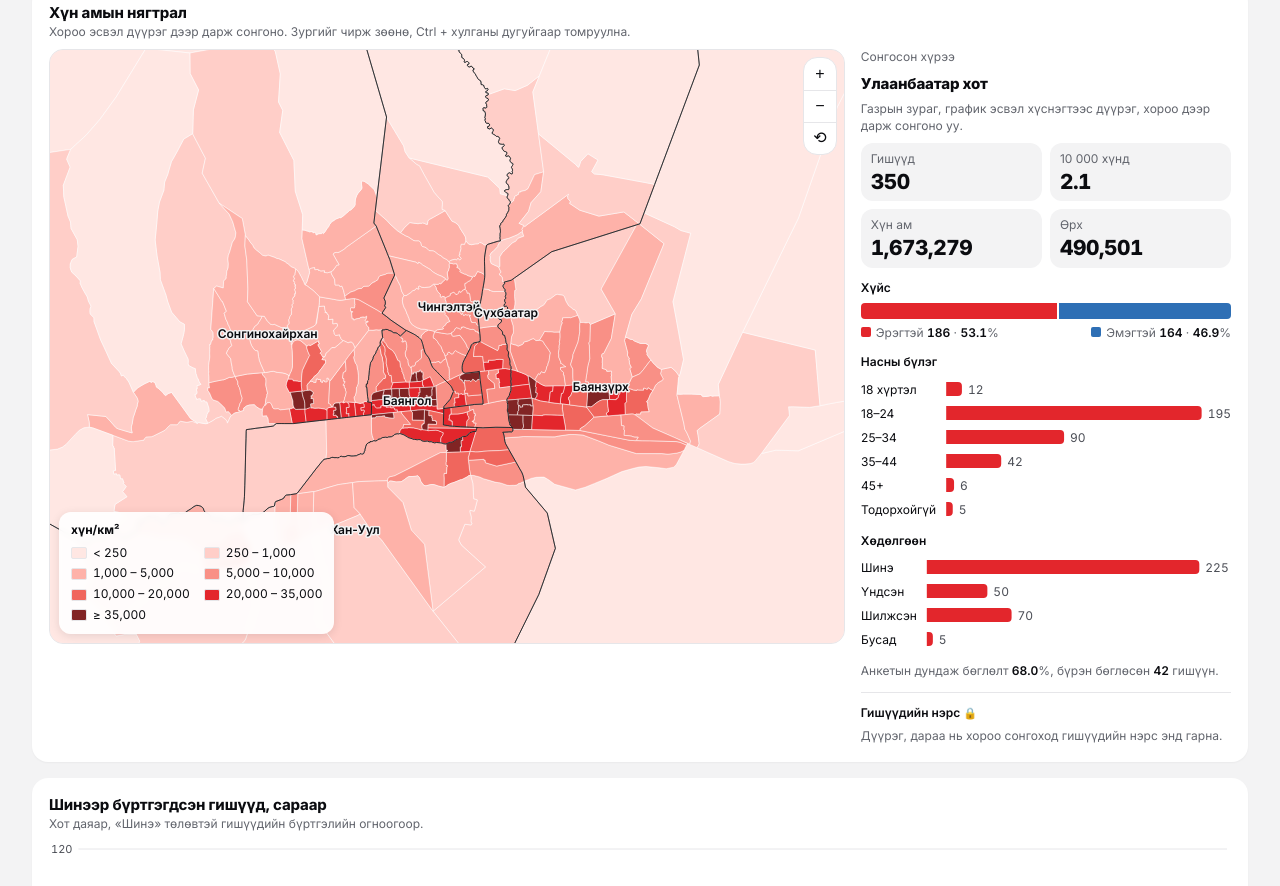
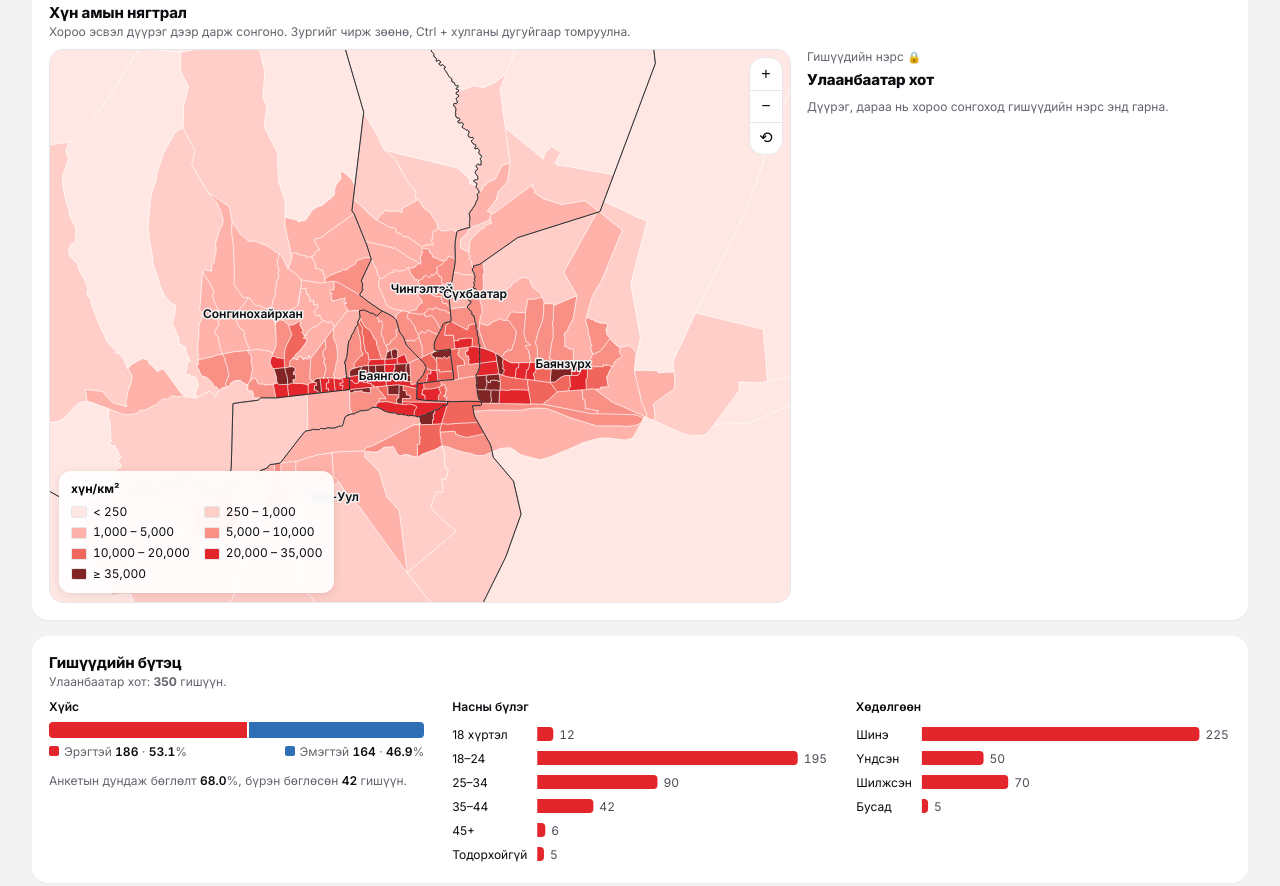
Before and after one commit to Otgoo0247/ub, a plain HTML site: page public/index.html in a window 1280 px wide. Shown: the part 394-1280 px from the top of the page. Drawn offline with Linux system fonts and the light colour scheme; no server answers.

Commit message:
Add files via upload

```diff
--- a/public/css/ub.css
+++ b/public/css/ub.css
@@ -203,3 +203,16 @@
 .ub-legend-over .ub-legend-list{grid-template-columns:repeat(2,minmax(0,auto));gap:4px 14px}
 .ub-mapside > .ub-sel:first-child{border-top:0;padding-top:0}
 @media (max-width:520px){.ub-legend-over{left:6px;bottom:6px;padding:8px 10px}.ub-legend-over .ub-legend-list{grid-template-columns:minmax(0,auto)}}
+.ub-mapgrid{grid-template-columns:minmax(0,1.75fr) minmax(320px,1fr)}
+@media (max-width:820px){.ub-mapgrid{grid-template-columns:minmax(0,1fr)}}
+.ub-names-side{display:flex;flex-direction:column;gap:4px;min-width:0}
+.ub-names-side .ub-names{border-top:0;padding-top:6px;margin-top:0}
+.ub-names-side .ub-names-wrap{max-height:min(560px,70vh)}
+.ub-names-side .ub-names-table{min-width:500px}
+.ub-names-side .ub-names-table td,.ub-names-side .ub-names-table th{padding:6px 8px}
+.ub-mem-grid{display:flex;flex-wrap:wrap;gap:var(--cds-gap-lg) 28px;align-items:flex-start}
+.ub-mem-detail{flex:3 1 620px;display:grid;grid-template-columns:repeat(auto-fit,minmax(220px,1fr));gap:var(--cds-gap-lg) 28px;min-width:0}
+.ub-mem-col{min-width:0}
+.ub-mem-col .ub-split,.ub-mem-col .ub-msub{margin-top:0}
+.ub-mem-grid .ub-sel-kh{flex:1 1 260px;min-width:0;margin-top:0}
+#ub-members .ub-supp{margin:0 0 var(--cds-gap-sm)}
--- a/public/index.html
+++ b/public/index.html
@@ -96,19 +96,28 @@
             </div>
           </figure>
           <div class="ub-mapside">
-              <section class="ub-sel" id="ub-sel" aria-labelledby="ub-sel-t">
-                <p class="ub-sel-k">Сонгосон хүрээ</p>
-                <h3 class="ub-sel-t" id="ub-sel-t"><span data-draw="scope-name" data-source="summary" data-field="scope" data-row="0">—</span></h3>
-                <p class="ub-sel-hint ub-sel-none">Газрын зураг, график эсвэл хүснэгтээс дүүрэг, хороо дээр дарж сонгоно уу.</p>
-                <dl class="ub-sel-grid">
-                  <div><dt>Гишүүд</dt><dd><b data-draw="sum" data-k="members" data-f="int" data-source="summary" data-field="members" data-row="0">—</b></dd></div>
-                  <div><dt>10 000 хүнд</dt><dd><b data-draw="sum" data-k="mem_rate" data-f="dec1" data-source="summary" data-field="mem_rate" data-row="0">—</b></dd></div>
-                  <div><dt>Хүн ам</dt><dd><b data-draw="sum" data-k="pop" data-f="int" data-source="summary" data-field="pop" data-row="0">—</b></dd></div>
-                  <div><dt>Өрх</dt><dd><b data-draw="sum" data-k="hh" data-f="int" data-source="summary" data-field="hh" data-row="0">—</b></dd></div>
-                </dl>
+            <section class="ub-names-side" id="ub-names-side" aria-labelledby="ub-names-t">
+              <p class="ub-sel-k">Гишүүдийн нэрс <span class="ub-lock" title="Нэвтэрсэн хэрэглэгчид л харагдана">🔒</span></p>
+              <h3 class="ub-sel-t" id="ub-names-t"><span data-draw="scope-name" data-source="summary" data-field="scope" data-row="0">—</span></h3>
+              <div class="ub-names" id="ub-names">
+                <div data-draw="member-list"></div>
+              </div>
+            </section>
+          </div>
+        </div>
+      </section>
+
+      <section class="ub-card" id="ub-members">
+        <div class="ub-card-head">
+          <h2 class="ub-h2">Гишүүдийн бүтэц</h2>
+          <p class="ub-note"><span data-draw="scope-name" data-source="mem_scope" data-field="scope" data-row="0">—</span>:
+            <b data-draw="sum" data-k="members" data-f="int" data-source="mem_scope" data-field="members" data-row="0">—</b> гишүүн.</p>
+        </div>
         <p class="ub-supp ub-mem-zero" hidden>Энэ хүрээнд бүртгэлтэй гишүүн алга.</p>
         <p class="ub-supp ub-mem-supp" hidden>Хувь хүнийг таних эрсдэлээс сэргийлж энэ хүрээний хүйс, нас, хөдөлгөөний задаргааг нууцалсан.</p>
+        <div class="ub-mem-grid">
           <div class="ub-mem-detail">
+            <div class="ub-mem-col">
               <div class="ub-split">
                 <p class="ub-split-t">Хүйс</p>
                 <div class="ub-splitbar" data-draw="split" data-a="malepct" data-source="mem_scope"></div>
@@ -117,27 +126,26 @@
                   <span><i class="ub-swatch ub-c2"></i>Эмэгтэй <b data-draw="sum" data-k="female" data-f="int" data-source="mem_scope" data-field="female" data-row="0">—</b> · <b data-draw="sum" data-k="femalepct" data-f="pct" data-source="mem_scope" data-field="femalepct" data-row="0">—</b>%</span>
                 </div>
               </div>
+              <p class="ub-anket">Анкетын дундаж бөглөлт <b data-draw="sum" data-k="anket_avg" data-f="pct" data-source="mem_scope" data-field="anket_avg" data-row="0">—</b>%,
+                бүрэн бөглөсөн <b data-draw="sum" data-k="anket_full" data-f="int" data-source="mem_scope" data-field="anket_full" data-row="0">—</b> гишүүн.</p>
+            </div>
+            <div class="ub-mem-col">
               <div class="ub-msub">
                 <p class="ub-split-t">Насны бүлэг</p>
                 <div class="ub-chart ub-chart-s" data-draw="mem-age" data-source="mem_scope"></div>
               </div>
+            </div>
+            <div class="ub-mem-col">
               <div class="ub-msub">
                 <p class="ub-split-t">Хөдөлгөөн</p>
                 <div class="ub-chart ub-chart-s" data-draw="mem-move" data-source="mem_scope"></div>
               </div>
-                  <p class="ub-anket">Анкетын дундаж бөглөлт <b data-draw="sum" data-k="anket_avg" data-f="pct" data-source="mem_scope" data-field="anket_avg" data-row="0">—</b>%,
-                    бүрэн бөглөсөн <b data-draw="sum" data-k="anket_full" data-f="int" data-source="mem_scope" data-field="anket_full" data-row="0">—</b> гишүүн.</p>
+            </div>
           </div>
           <div class="ub-sel-kh" hidden>
             <p class="ub-split-t">Хороодын гишүүд</p>
             <div class="ub-chart ub-chart-s" data-draw="mem-khoroos" data-source="khoroo_m"></div>
             <p class="ub-note" data-draw="mem-khoroos-note">—</p>
-                </div>
-                <div class="ub-names" id="ub-names">
-                  <p class="ub-split-t">Гишүүдийн нэрс <span class="ub-lock" title="Нууц үгээр хамгаалсан">🔒</span></p>
-                  <div data-draw="member-list"></div>
-                </div>
-              </section>
           </div>
         </div>
       </section>
--- a/public/js/members.js
+++ b/public/js/members.js
@@ -7,6 +7,8 @@
   const API = '/api/members';
   const cache = new Map();
   let token = 0;
+  // Нарийн баганад багтаахын тулд урт хөдөлгөөний нэрийг товчилно (бүтэн нэр нь title-д).
+  const SHORT = { 'Намын хороо дотор үүр солигдсон': 'Үүр солигдсон', 'Намын баг/хороо солигдсон': 'Хороо солигдсон', 'Гишүүнчлэл сэргээсэн': 'Сэргээсэн', 'Шилжих хүсэлт илгээсэн': 'Шилжих хүсэлт' };
 
   const el = (tag, cls, text) => { const e = document.createElement(tag); if (cls) e.className = cls; if (text != null) e.textContent = text; return e; };
   const note = (text) => el('p', 'ub-note ub-names-note', text);
@@ -34,8 +36,8 @@
     const tb = el('tbody');
     res.members.forEach((m, i) => {
       const row = el('tr');
-      [[i + 1, 'n'], [m.n], [m.a == null ? '—' : m.a, 'n'], [m.g], [m.u || '—'], [m.d ? `${m.m} (${m.d})` : m.m], [m.k == null ? '—' : `${m.k}%`, 'n']]
-        .forEach(([v, c]) => row.append(el('td', c || null, String(v))));
+      [[i + 1, 'n'], [m.n], [m.a == null ? '—' : m.a, 'n'], [m.g], [m.u || '—'], [m.d ? `${SHORT[m.m] || m.m} (${m.d})` : (SHORT[m.m] || m.m), null, m.m], [m.k == null ? '—' : `${m.k}%`, 'n']]
+        .forEach(([v, c, full]) => { const td = el('td', c || null, String(v)); if (full && SHORT[full]) td.title = full; row.append(td); });
       tb.append(row);
     });
     t.append(thead, tb); wrap.append(t);
```
Lines whose indentation alone changed are shown as unchanged.
